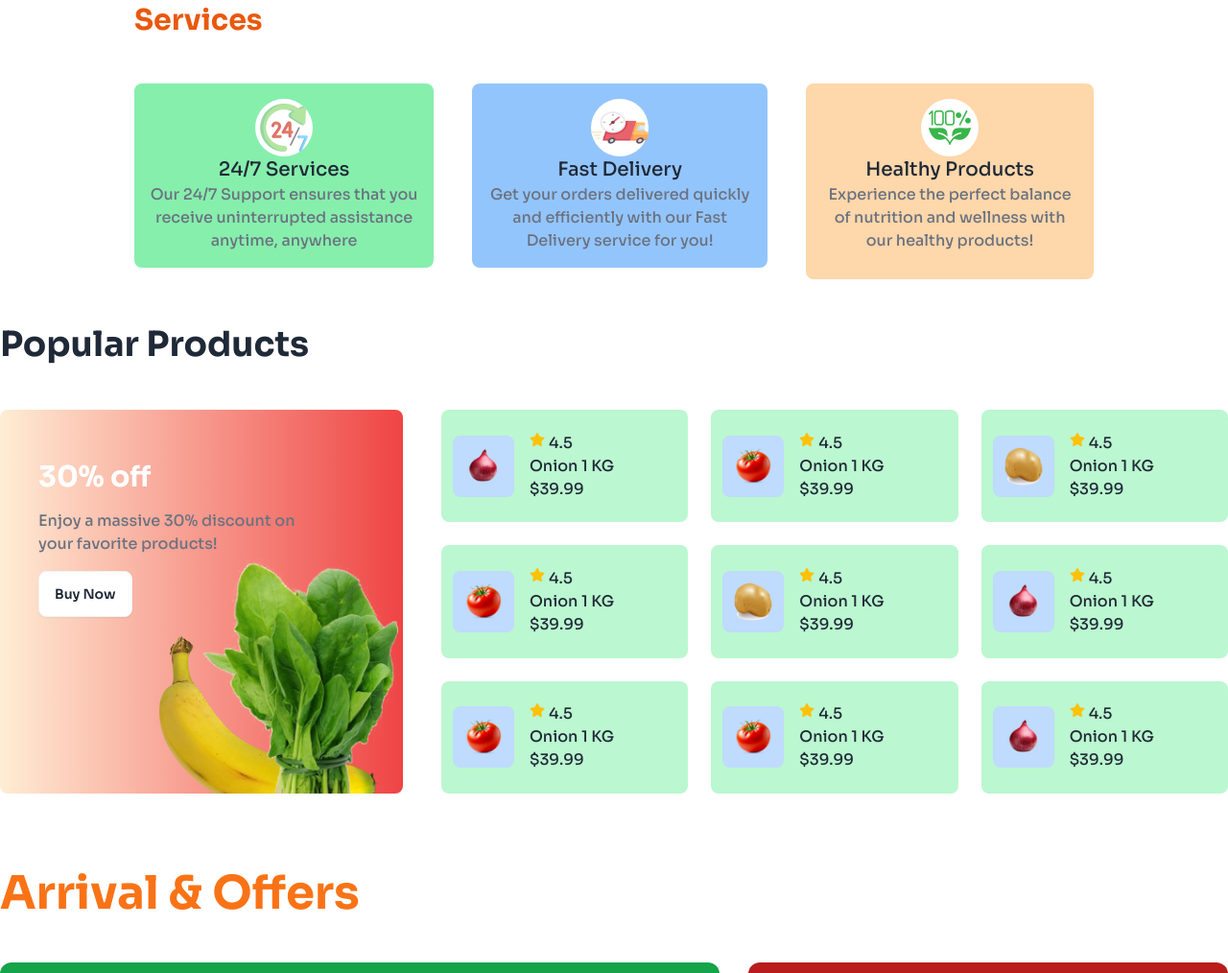
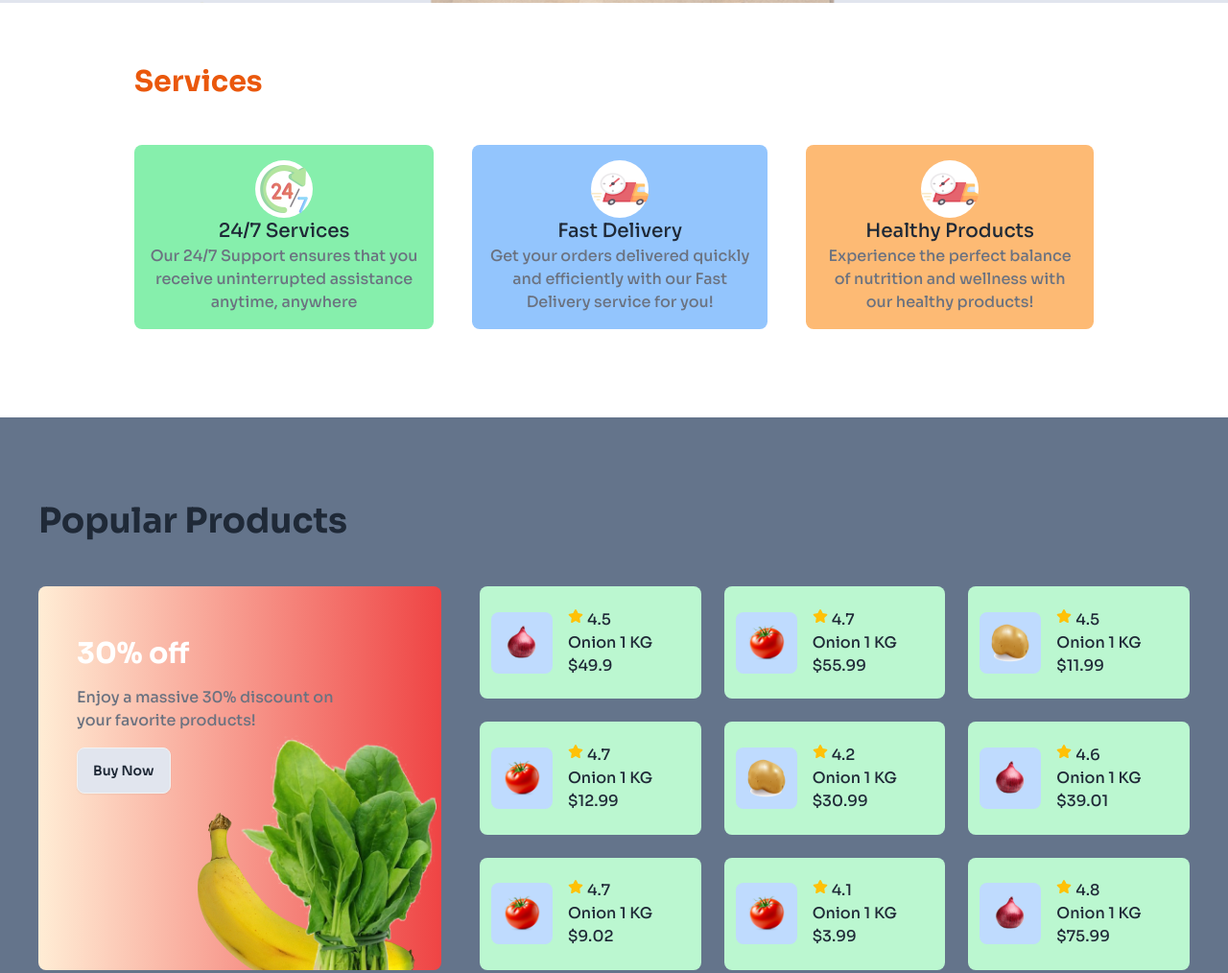
Before and after one commit to mh-millat/Third-asignment-repo, a plain HTML site: page index.html in a window 1280 px wide. Shown: the part 935-1949 px from the top of the page at 96% size. Drawn offline with nearby package versions, Linux system fonts and the light colour scheme.

Commit message:
added the web code

```diff
--- a/index.html
+++ b/index.html
@@ -9,6 +9,7 @@
     <link rel="preconnect" href="https://fonts.googleapis.com">
     <link rel="preconnect" href="https://fonts.gstatic.com" crossorigin>
     <link href="https://fonts.googleapis.com/css2?family=Sora:wght@100..800&display=swap" rel="stylesheet">
+    <script src="https://kit.fontawesome.com/625d3926df.js" crossorigin="anonymous"></script>
 
     <script>
         tailwind.config = {
@@ -16,7 +17,7 @@
             extend: {
               colors: {
                 clifford: '#da373d',
-                "veg-parimary": '#FFFFFF',
+                "veg-parimary": '#E1E5EE',
                 "butn-parimary-bg": 'rgba(231, 111, 81, 0.1)',
               }
             }
@@ -44,6 +45,41 @@
       <link rel="stylesheet" href="style.css">
 </head>
 <body class="sora">
+
+   <nav>
+    <div class="navbar bg-base-100 shadow-md px-4 bg-veg-parimary">
+        <div class="navbar-start">
+          <img class="h-8 sm:h-10" src="./c2-assets/logo-header.png" alt="Logo">
+        </div>
+
+        <div class="navbar-center hidden lg:flex space-x-6">
+          <a class="text-gray-600">Product</a>
+          <a class="text-gray-600">Service</a>
+          <a class="text-gray-600">Contact Us</a>
+        </div>
+
+
+        <div class="navbar-end">
+          <div class="hidden md:flex gap-4 items-center">
+            <i class="fa-solid fa-magnifying-glass text-gray-600 cursor-pointer"></i>
+            <i class="fa-solid fa-cart-plus text-gray-600 cursor-pointer"></i>
+            <button class="btn btn-outline">Login</button>
+            <button class="btn btn-success">Register</button>
+          </div>
+
+          <div class="md:hidden">
+            <label tabindex="0" class="btn btn-ghost">
+              <svg xmlns="http://www.w3.org/2000/svg" fill="none" viewBox="0 0 24 24" class="h-6 w-6 stroke-current">
+                <path  stroke-width="2" d="M4 6h16M4 12h16M4 18h16"></path>
+              </svg>
+            </label>
+          </div>
+        </div>
+      </div>
+   </nav>
+
+
+
 <header class="bg-veg-parimary">
 
     <div class="md:h-[224px] md:w-[827px] p-4 md:0 mx-auto">
@@ -54,76 +90,16 @@
 
 
         <div>
-            <img class="md:w-[900px] md:h-[650px] mx-auto" src="./c2-assets/hero-vegetables.png" alt="">
+            <img class="md:w-[900px] md:h-[650px] mx-auto animate-pulse" src="./c2-assets/hero-vegetables.png" alt="">
         </div>
-
-
-
-
-        <!-- <div class="navbar bg-base-100">
-            <div class="navbar-start">
-              <div class="dropdown">
-                <div tabindex="0" role="button" class="btn btn-ghost lg:hidden">
-                  <svg
-                    xmlns="http://www.w3.org/2000/svg"
-                    class="h-5 w-5"
-                    fill="none"
-                    viewBox="0 0 24 24"
-                    stroke="currentColor">
-                    <path
-                      stroke-linecap="round"
-                      stroke-linejoin="round"
-                      stroke-width="2"
-                      d="M4 6h16M4 12h8m-8 6h16" />
-                  </svg>
-                </div>
-                <ul
-                  tabindex="0"
-                  class="menu menu-sm dropdown-content bg-base-100 rounded-box z-[1] mt-3 w-52 p-2 shadow">
-                  <li><a>Item 1</a></li>
-                  <li>
-                    <a>Parent</a>
-                    <ul class="p-2">
-                      <li><a>Submenu 1</a></li>
-                      <li><a>Submenu 2</a></li>
-                    </ul>
-                  </li>
-                  <li><a>Item 3</a></li>
-                </ul>
-              </div>
-              <a class="btn btn-ghost text-xl">daisyUI</a>
-            </div>
-            <div class="navbar-center hidden lg:flex">
-              <ul class="menu menu-horizontal px-1">
-                <li><a>Item 1</a></li>
-                <li>
-                  <details>
-                    <summary>Parent</summary>
-                    <ul class="p-2">
-                      <li><a>Submenu 1</a></li>
-                      <li><a>Submenu 2</a></li>
-                    </ul>
-                  </details>
-                </li>
-                <li><a>Item 3</a></li>
-              </ul>
-            </div>
-            <div class="navbar-end">
-              <a class="btn">Button</a>
-            </div>
-          </div> -->
-
-
-
-
 
 </header>
 
 
-    <!-- 1st section -->
-     <section class="md:w-[1000px] mx-auto mt-16">
+
+<section class="md:w-[1000px] mx-auto mt-8 md:mt-16">
      <div>
-            <h1 class="text-3xl font-bold mt-12 mb-12 text-orange-600 md:p-0 p-4">Services</h1>
+         <h1 class="text-3xl font-bold mt-12 mb-4 md:mb-12 text-orange-600 md:p-0 p-4">Services</h1>
         <div class="md:flex justify-between gap-10 md:p-0 p-5">
             <div class="text-center p-4 rounded-lg mb-3 bg-green-300">
                 <div class="bg-white w-[60px] h-[60px]
@@ -141,21 +117,22 @@
                 <h2 class="text-xl">Fast Delivery </h2>
                 <p class="text-gray-500">Get your orders delivered quickly and efficiently with our Fast Delivery service for you!</p>
             </div>
-                <div class="text-center p-4 rounded-lg bg-orange-200">
+            <div class="text-center p-4 rounded-lg bg-orange-300 mb-3">
                 <div class="bg-white w-[60px] h-[60px]
                 rounded-full flex items-center mx-auto">
-                        <img  class="w-[50px] mx-auto h-[50px] md:-[w-100]  md:h-[50px]" src="./c2-assets/healthy.png" alt="">
+                <img class="w-[50px] mx-auto h-[50px] md:w-[100px]  md:h-[50px]" src="./c2-assets/delivery.png" alt="">
                 </div>
                 <h2 class="text-xl">Healthy Products </h2>
                 <p class="text-gray-500">Experience the perfect balance of nutrition and wellness with our healthy products!</p>
                 </div>
+
             </div>
         </div>
 </section>
 
 
-     <section class="container mx-auto">
-        <div class="md:p-0 p-3">
+<section class=" bg-slate-500 p-10 md:mt-20">
+    <div class="md:p-0 p-3 container mx-auto">
         <h1 class="text-4xl font-bold mt-4 md:mt-12 mb-4 md:mb-12">Popular Products</h1>
         <div class="md:flex justify-center gap-10">
             <div class="bg-gradient-to-r from-orange-100 to-red-500 rounded-lg ">
@@ -178,7 +155,7 @@
                             <h3>4.5</h3>
                         </div>
                         <h2>Onion 1 KG</h2>
-                            <p>$39.99</p>
+                        <p>$49.9</p>
 
                     </div>
                 </div>
@@ -189,10 +166,10 @@
                     <div>
                         <div class="flex gap-1">
                             <img class="w-4 h-4" src="./c2-assets/star-solid.svg" alt="">
-                                <h3>4.5</h3>
+                            <h3>4.7</h3>
                         </div>
                         <h2>Onion 1 KG</h2>
-                            <p>$39.99</p>
+                        <p>$55.99</p>
 
                     </div>
                 </div>
@@ -206,7 +183,7 @@
                             <h3>4.5</h3>
                         </div>
                         <h2>Onion 1 KG</h2>
-                            <p>$39.99</p>
+                        <p>$11.99</p>
 
                     </div>
                 </div>
@@ -217,10 +194,10 @@
                     <div>
                         <div class="flex gap-1">
                                 <img class="w-4 h-4" src="./c2-assets/star-solid.svg" alt="">
-                                <h3>4.5</h3>
+                                <h3>4.7</h3>
                             </div>
                             <h2>Onion 1 KG</h2>
-                            <p>$39.99</p>
+                            <p>$12.99</p>
 
                     </div>
                     </div>
@@ -231,10 +208,10 @@
                         <div>
                             <div class="flex gap-1">
                                 <img class="w-4 h-4" src="./c2-assets/star-solid.svg" alt="">
-                                <h3>4.5</h3>
+                                <h3>4.2</h3>
                             </div>
                             <h2>Onion 1 KG</h2>
-                            <p>$39.99</p>
+                            <p>$30.99</p>
 
                         </div>
                     </div>
@@ -245,10 +222,10 @@
                         <div>
                             <div class="flex gap-1">
                                 <img class="w-4 h-4" src="./c2-assets/star-solid.svg" alt="">
-                                <h3>4.5</h3>
+                                <h3>4.6</h3>
                             </div>
                             <h2>Onion 1 KG</h2>
-                            <p>$39.99</p>
+                            <p>$39.01</p>
 
                         </div>
                     </div>
@@ -259,10 +236,10 @@
                         <div>
                             <div class="flex gap-1">
                                 <img class="w-4 h-4" src="./c2-assets/star-solid.svg" alt="">
-                                <h3>4.5</h3>
+                                <h3>4.7</h3>
                             </div>
                             <h2>Onion 1 KG</h2>
-                            <p>$39.99</p>
+                            <p>$9.02</p>
 
                         </div>
                     </div>
@@ -273,10 +250,10 @@
                         <div>
                             <div class="flex gap-1">
                                 <img class="w-4 h-4" src="./c2-assets/star-solid.svg" alt="">
-                                <h3>4.5</h3>
+                                <h3>4.1</h3>
                             </div>
                             <h2>Onion 1 KG</h2>
-                            <p>$39.99</p>
+                            <p>$3.99</p>
 
                         </div>
                     </div>
@@ -290,10 +267,10 @@
                         <div>
                             <div class="flex gap-1">
                                 <img class="w-4 h-4" src="./c2-assets/star-solid.svg" alt="">
-                                <h3>4.5</h3>
+                                <h3>4.8</h3>
                             </div>
                             <h2>Onion 1 KG</h2>
-                            <p>$39.99</p>
+                            <p>$75.99</p>
 
                         </div>
                     </div>
@@ -302,14 +279,11 @@
         </div>
 </section>
 
-
-
-
 <section class="container mx-auto mt-20">
         <div></div>
        <div class="p-3 md:p-0">
         <h2 class="text-5xl font-bold mb-12 text-orange-500">Arrival & Offers</h2>
-        <div class="md:flex mx-auto justify-between">
+        <div class="md:flex mx-auto md:gap-6 justify-between">
             <div class="bg-green-600 flex justify-between md:w-[750px] md:h-[344px] md:p-7 p-2 rounded-xl items-center mb-4 md:mb-0">
                 <div class="">
                     <img class="" src="./c2-assets/dawat-logo.png" alt="">
@@ -336,23 +310,13 @@
      </section>
 
 
-
-
-
-
-
-
-
-
-
-
-
 <section class="container mx-auto mt-12 md:p-0 p-4 relative z-10">
         <div class="bg-gray-300 rounded-lg">
             <div class="md:flex items-center p-8 md:gap-10">
-                <div class="mx-auto">
-                    <img src="./c2-assets/vegetable-busket.png" alt="">
+                <div class="flex justify-center md:justify-start">
+                    <img class="block mx-auto md:mx-0" src="./c2-assets/vegetable-busket.png" alt="">
                 </div>
+
                 <div class="md:text-left md:p-8 md:mx-auto text-center">
                     <h1 class="md:text-3xl font-bold text-xl mb-3 md:mb-6">Get Grocery News!</h1>
                     <p class="mb-3 md:mb-6">Exclusive training tips, ticks, product deals and more.</p>
@@ -362,13 +326,6 @@
             </div>
         </div>
     </section>
-
-
-
-
-
-
-
 
 <footer class="footer bg-base-300 justify-between md:items-end p-10 text-white bg-orange-600 md:mt-[-200px] mt-[-300px] z-20">
         <section class="flex-1 mt-80">
@@ -424,10 +381,5 @@
             </div>
         </nav>
     </footer>
-
-
-
-
-
 </body>
 </html>
```
Lines whose indentation alone changed are shown as unchanged.
